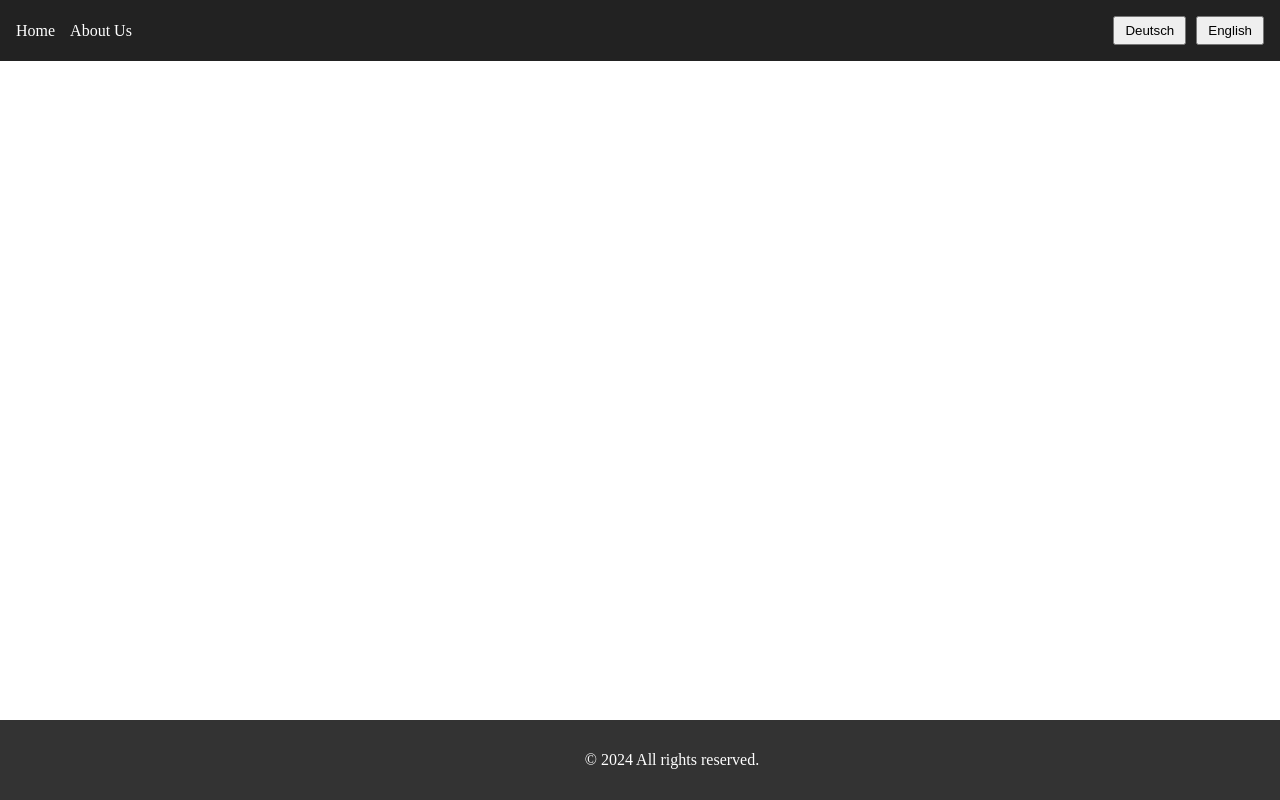
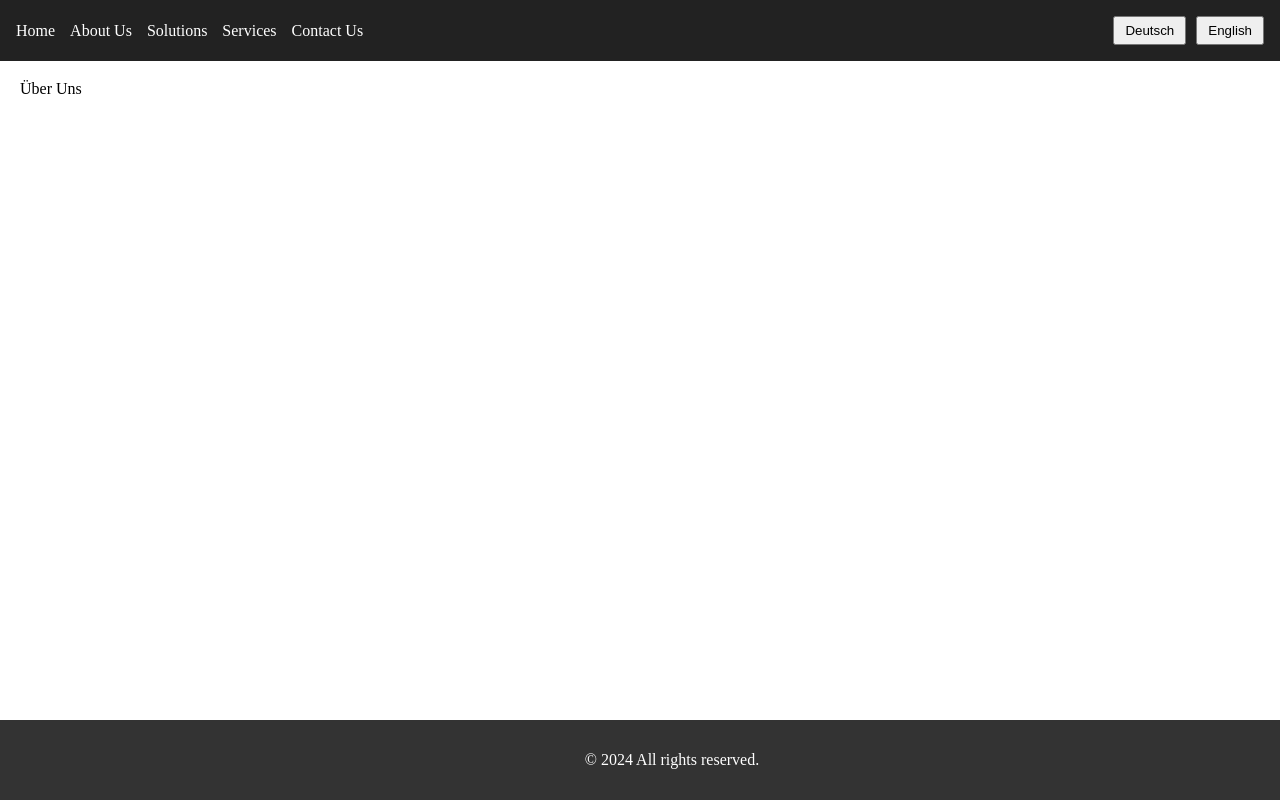
Before and after one commit to JavaEnergy/Cyborg, a React (Vite) app: page /de/about-us in a window 1280 px wide. Built offline with nearby package versions, Linux system fonts and the light colour scheme.

Commit message:
add pages

```diff
--- a/src/App.jsx
+++ b/src/App.jsx
@@ -4,12 +4,15 @@ import { Routes, Route, Navigate, useLocation } from 'react-router-dom';
 import Header from './components/Header/Header';
 import Home from './pages/Home';
 import AboutUs from './pages/AboutUs';
+import Solutions from './pages/Solutions';
+import Services from './pages/Services';
+import ContactUs from './pages/ContactUs';
 import Footer from './components/Footer/Footer';
 import './i18n'; // Import i18n setup
 import { useTranslation } from 'react-i18next';
 
 const App = () => {
-  const { pathname } = useLocation(); // Current path
+  const { pathname } = useLocation(); // Get current path
   const { i18n } = useTranslation(); // i18n instance
 
   // Ensure the content language matches the URL path
@@ -30,10 +33,11 @@ const App = () => {
       <Header />
       <div style={{ padding: '20px', minHeight: '80vh' }}>
         <Routes>
-          <Route path="/de" element={<Home />} />
-          <Route path="/de/ueber-uns" element={<AboutUs />} />
-          <Route path="/en" element={<Home />} />
-          <Route path="/en/about-us" element={<AboutUs />} />
+          <Route path="/:lng" element={<Home />} />
+          <Route path="/:lng/about-us" element={<AboutUs />} />
+          <Route path="/:lng/solutions" element={<Solutions />} />
+          <Route path="/:lng/services" element={<Services />} />
+          <Route path="/:lng/contact-us" element={<ContactUs />} />
         </Routes>
       </div>
       <Footer />
--- a/src/components/Header/Header.jsx
+++ b/src/components/Header/Header.jsx
@@ -5,35 +5,28 @@ import { useTranslation } from 'react-i18next';
 import './Header.css';
 
 const Header = () => {
-  const { t, i18n } = useTranslation(); // i18n instance for language management
-  const { pathname } = useLocation(); // Current path
-  const navigate = useNavigate(); // Navigate between routes
+  const { t, i18n } = useTranslation();
+  const { pathname } = useLocation();
+  const navigate = useNavigate();
 
-  // Switch the language and adjust the path
+  // Switch language and update the path
   const changeLanguage = (lng) => {
-    const newPath = pathname.replace(/^\/(en|de)/, `/${lng}`); // Update path with the new language
-    i18n.changeLanguage(lng); // Change content language
-    navigate(newPath); // Navigate to the new path
+    const newPath = pathname.replace(/^\/(en|de)/, `/${lng}`);
+    i18n.changeLanguage(lng);
+    navigate(newPath);
   };
 
-  const currentLang = i18n.language; // Current language
+  const currentLang = i18n.language;
 
   return (
     <header className="header">
       <nav>
         <ul>
-          <li>
-            <Link to={`/${currentLang}`}>{t('home')}</Link>
-          </li>
-          <li>
-            <Link to={
-              currentLang === 'de'
-                ? `/${currentLang}/ueber-uns`
-                : `/${currentLang}/about-us`
-            }>
-              {t('about_us')}
-            </Link>
-          </li>
+          <li><Link to={`/${currentLang}`}>{t('home')}</Link></li>
+          <li><Link to={`/${currentLang}/about-us`}>{t('about_us')}</Link></li>
+          <li><Link to={`/${currentLang}/solutions`}>{t('solutions')}</Link></li>
+          <li><Link to={`/${currentLang}/services`}>{t('services')}</Link></li>
+          <li><Link to={`/${currentLang}/contact-us`}>{t('contact_us')}</Link></li>
         </ul>
       </nav>
       <div className="language-switch">
--- a/src/locales/de/translation.json
+++ b/src/locales/de/translation.json
@@ -3,5 +3,8 @@
   "about_us": "Über Uns",
   "welcome_message": "Willkommen auf meiner Website!",
   "footer_copyright": "Alle Rechte vorbehalten.",
-  "about_us_description": "Wir sind ein Unternehmen, das Innovation und Kundenzufriedenheit schätzt."
+  "about_us_description": "Wir sind ein Unternehmen, das Innovation und Kundenzufriedenheit schätzt.",
+  "solutions": "Lösungen",
+  "services": "Dienstleistungen",
+  "contact_us": "Kontaktieren Sie uns"
 }
--- a/src/locales/en/translation.json
+++ b/src/locales/en/translation.json
@@ -3,5 +3,8 @@
   "about_us": "About Us",
   "welcome_message": "Welcome to My Website!",
   "footer_copyright": "All rights reserved.",
-  "about_us_description": "We are a company that values innovation and customer satisfaction."
+  "about_us_description": "We are a company that values innovation and customer satisfaction.",
+  "solutions": "Solutions",
+  "services": "Services",
+  "contact_us": "Contact Us"
 }
--- a/src/pages/AboutUs.jsx
+++ b/src/pages/AboutUs.jsx
@@ -1,16 +1,18 @@
 // src/pages/AboutUs.jsx
-import React from 'react';
+import React, { useEffect, useState } from 'react';
 import { useTranslation } from 'react-i18next';
 
 const AboutUs = () => {
-  const { t } = useTranslation();
+  const { t, i18n } = useTranslation();
+  const [content, setContent] = useState('');
 
-  return (
-    <div>
-      <h2>{t('about_us')}</h2>
-      <p>{t('about_us_description')}</p>
-    </div>
-  );
+  useEffect(() => {
+    setContent(t('about_us')); // Update content when language changes
+  }, [i18n.language]);
+
+  if (!content) return <div>Loading...</div>; // Prevent white screen
+
+  return <h2>{content}</h2>;
 };
 
 export default AboutUs;
--- /dev/null
+++ b/src/pages/ContactUs.jsx
@@ -0,0 +1,9 @@
+import React from 'react';
+import { useTranslation } from 'react-i18next';
+
+const ContactUs = () => {
+  const { t } = useTranslation();
+  return <h2>{t('contact_us')}</h2>;
+};
+
+export default ContactUs;
--- /dev/null
+++ b/src/pages/Services.jsx
@@ -0,0 +1,9 @@
+import React from 'react';
+import { useTranslation } from 'react-i18next';
+
+const Services = () => {
+  const { t } = useTranslation();
+  return <h2>{t('services')}</h2>;
+};
+
+export default Services;
--- /dev/null
+++ b/src/pages/Solutions.jsx
@@ -0,0 +1,9 @@
+import React from 'react';
+import { useTranslation } from 'react-i18next';
+
+const Solutions = () => {
+  const { t } = useTranslation();
+  return <h2>{t('solutions')}</h2>;
+};
+
+export default Solutions;
```
